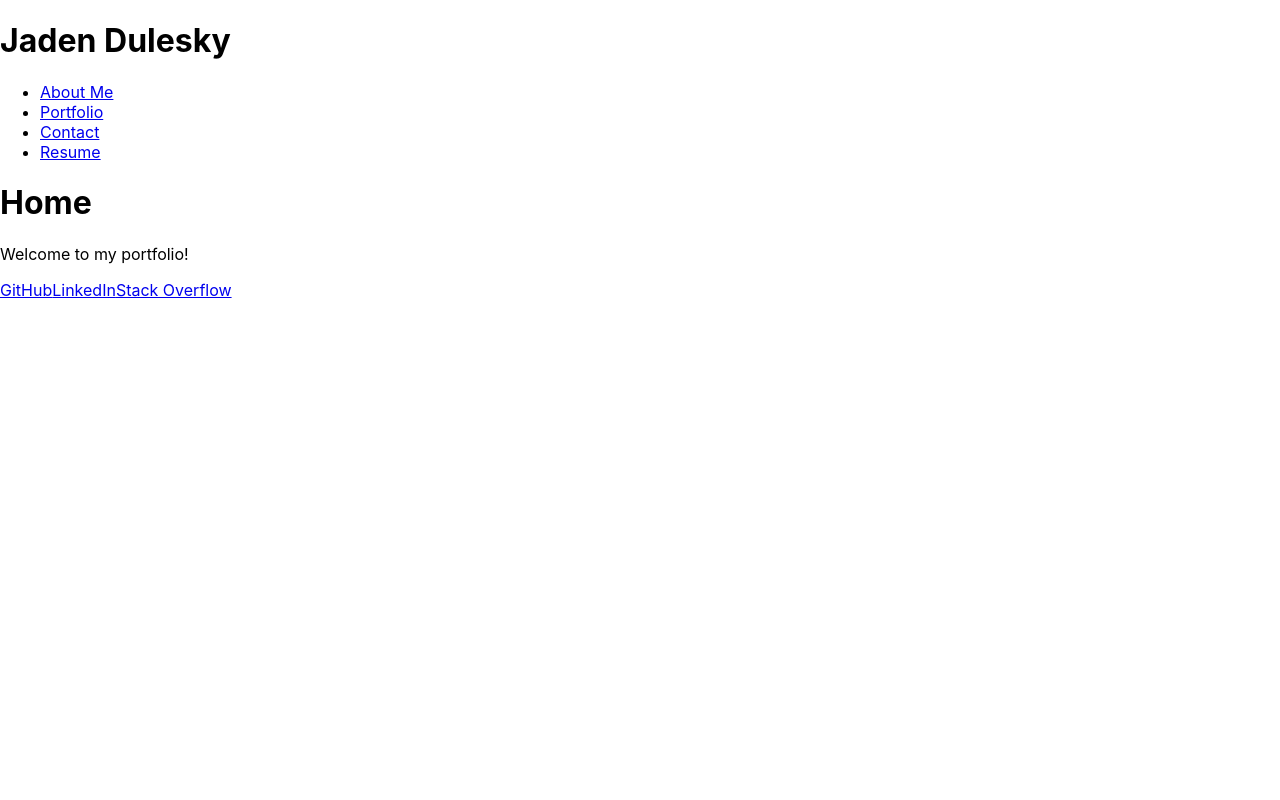
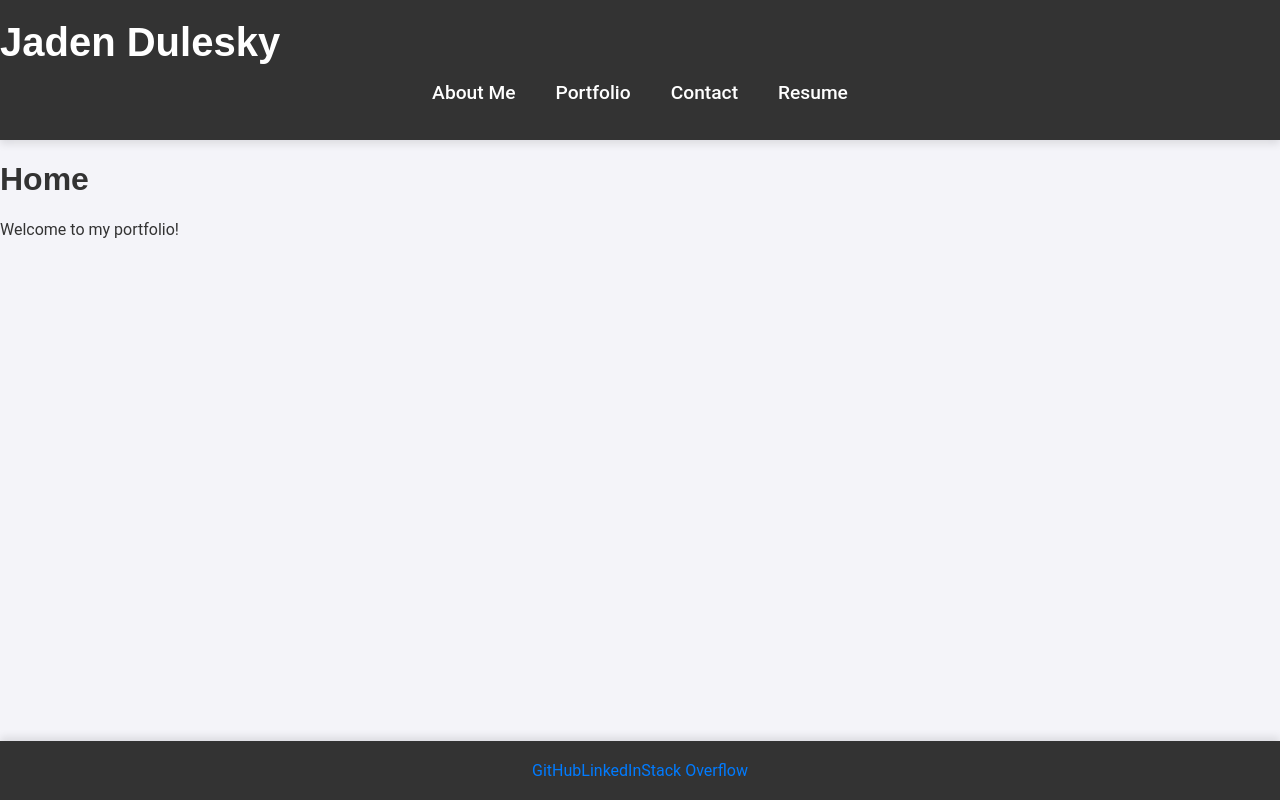
Before and after one commit to DuleskyJ/react-portfolio, a React (Create React App) app: page / in a window 1280 px wide. Built offline with nearby package versions, Linux system fonts and the light colour scheme.

Commit message:
Added more styling

```diff
--- a/src/App.css
+++ b/src/App.css
@@ -1,7 +1,28 @@
+body {
+  margin: 0;
+  font-family: 'Roboto', sans-serif;
+  background-color: #f4f4f9;
+  color: #333;
+}
+
+h1, h2, h3 {
+  font-family: 'Montserrat', sans-serif;
+}
+
+a {
+  color: #007bff;
+  text-decoration: none;
+}
+
+a:hover {
+  text-decoration: underline;
+}
+
 .App {
   text-align: center;
 }
 
+/* Logo Animation */
 .App-logo {
   height: 40vmin;
   pointer-events: none;
@@ -13,33 +34,83 @@
   }
 }
 
-.App-header {
-  background-color: #282c34;
-  min-height: 100vh;
-  display: flex;
-  flex-direction: column;
-  align-items: center;
-  justify-content: center;
-  font-size: calc(10px + 2vmin);
-  color: white;
+@keyframes App-logo-spin {
+  from {
+    transform: rotate(0deg);
+  }
+  to {
+    transform: rotate(360deg);
+  }
 }
 
-.App-link {
+/* Header Styles */
+header {
+  background-color: #333;
+  color: #fff;
+  padding: 20px 0;
+  box-shadow: 0 4px 8px rgba(0, 0, 0, 0.1);
+}
+
+header h1 {
+  margin: 0;
+  font-size: 2.5em;
+  font-weight: bold;
+}
+
+nav {
+  margin-top: 10px;
+}
+
+nav ul {
+  list-style: none;
+  padding: 0;
+  display: flex;
+  justify-content: center;
+}
+
+nav li {
+  margin: 0 20px;
+}
+
+nav a {
+  color: #fff;
+  font-size: 1.2em;
+  font-weight: 500;
+}
+
+nav a:hover {
   color: #61dafb;
+}
+
+section {
+  padding: 40px 20px;
+  max-width: 900px;
+  margin: 20px auto;
+  background-color: #fff;
+  border-radius: 8px;
+  box-shadow: 0 4px 8px rgba(0, 0, 0, 0.1);
 }
 
 .projects {
   display: flex;
   flex-wrap: wrap;
   justify-content: space-around;
+  gap: 20px;
 }
 
 .project {
   width: 300px;
   margin: 20px;
-  padding: 10px;
+  padding: 20px;
   border: 1px solid #ddd;
   border-radius: 8px;
+  background-color: #fff;
+  box-shadow: 0 4px 8px rgba(0, 0, 0, 0.1);
+  transition: transform 0.3s ease;
+}
+
+.project:hover {
+  transform: translateY(-10px);
 }
 
 .project img {
@@ -62,18 +133,81 @@
   display: block;
   margin: 0.5em 0;
   color: #007bff;
-  text-decoration: none;
 }
 
 .project a:hover {
-  text-decoration: underline;
+  color: #0056b3;
 }
 
-@keyframes App-logo-spin {
-  from {
-    transform: rotate(0deg);
+footer {
+  background-color: #333;
+  color: #fff;
+  text-align: center;
+  padding: 20px 0;
+  position: fixed;
+  width: 100%;
+  bottom: 0;
+  box-shadow: 0 -4px 8px rgba(0, 0, 0, 0.1);
+}
+
+.about img {
+  max-width: 150px;
+  border-radius: 50%;
+  margin-top: 20px;
+}
+
+.about p {
+  margin-top: 20px;
+  line-height: 1.6;
+  font-size: 1.1em;
+}
+
+.contact-form {
+  display: flex;
+  flex-direction: column;
+  gap: 15px;
+}
+
+.contact-form input,
+.contact-form textarea {
+  padding: 10px;
+  border: 1px solid #ddd;
+  border-radius: 4px;
+  font-size: 1em;
+}
+
+.contact-form button {
+  padding: 10px 20px;
+  border: none;
+  border-radius: 4px;
+  background-color: #007bff;
+  color: #fff;
+  font-size: 1.2em;
+  cursor: pointer;
+  transition: background-color 0.3s ease;
+}
+
+.contact-form button:hover {
+  background-color: #0056b3;
+}
+
+@media (max-width: 768px) {
+  nav ul {
+    flex-direction: column;
+    align-items: center;
   }
-  to {
-    transform: rotate(360deg);
+
+  nav li {
+    margin: 10px 0;
+  }
+
+  .projects {
+    flex-direction: column;
+    align-items: center;
+  }
+
+  .project {
+    width: 100%;
+    max-width: 400px;
   }
 }
```
